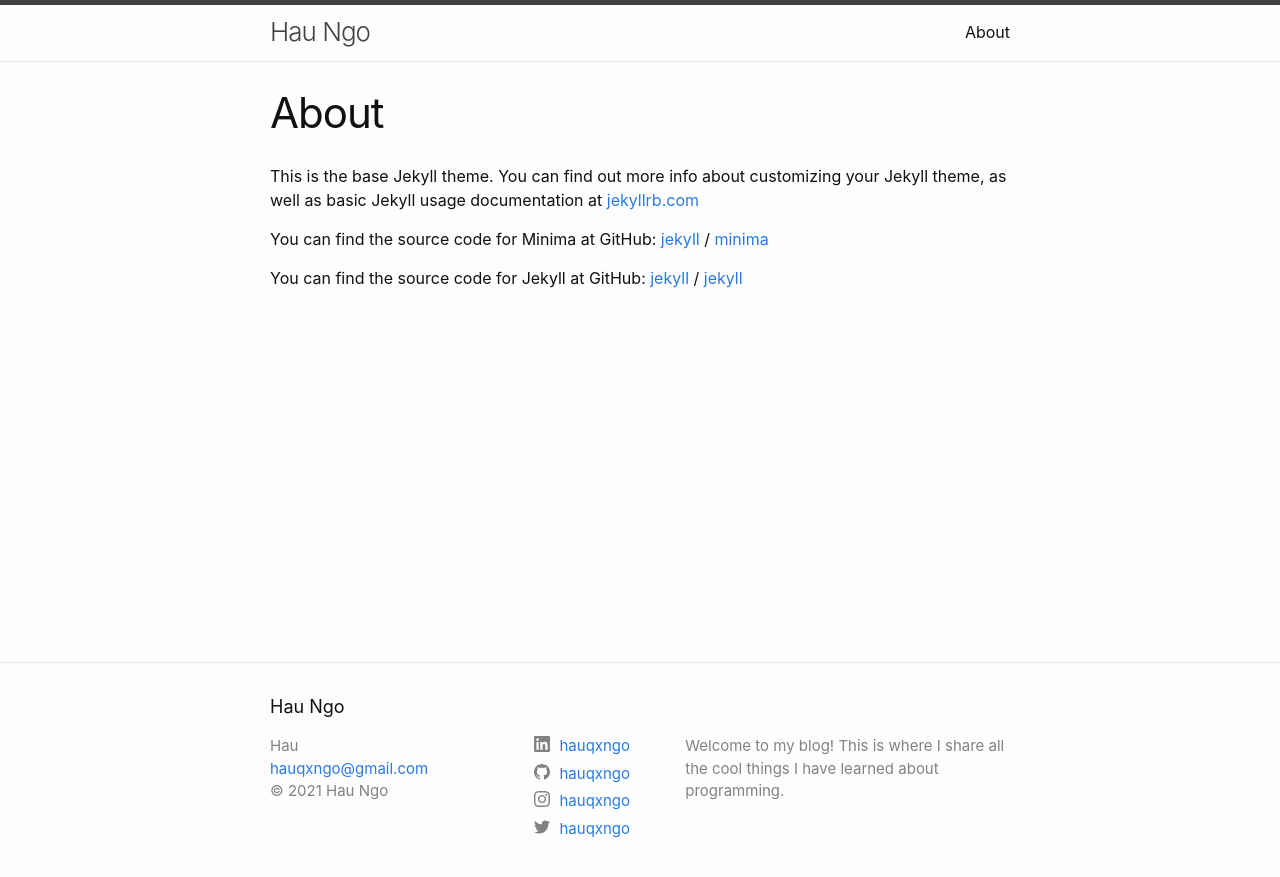
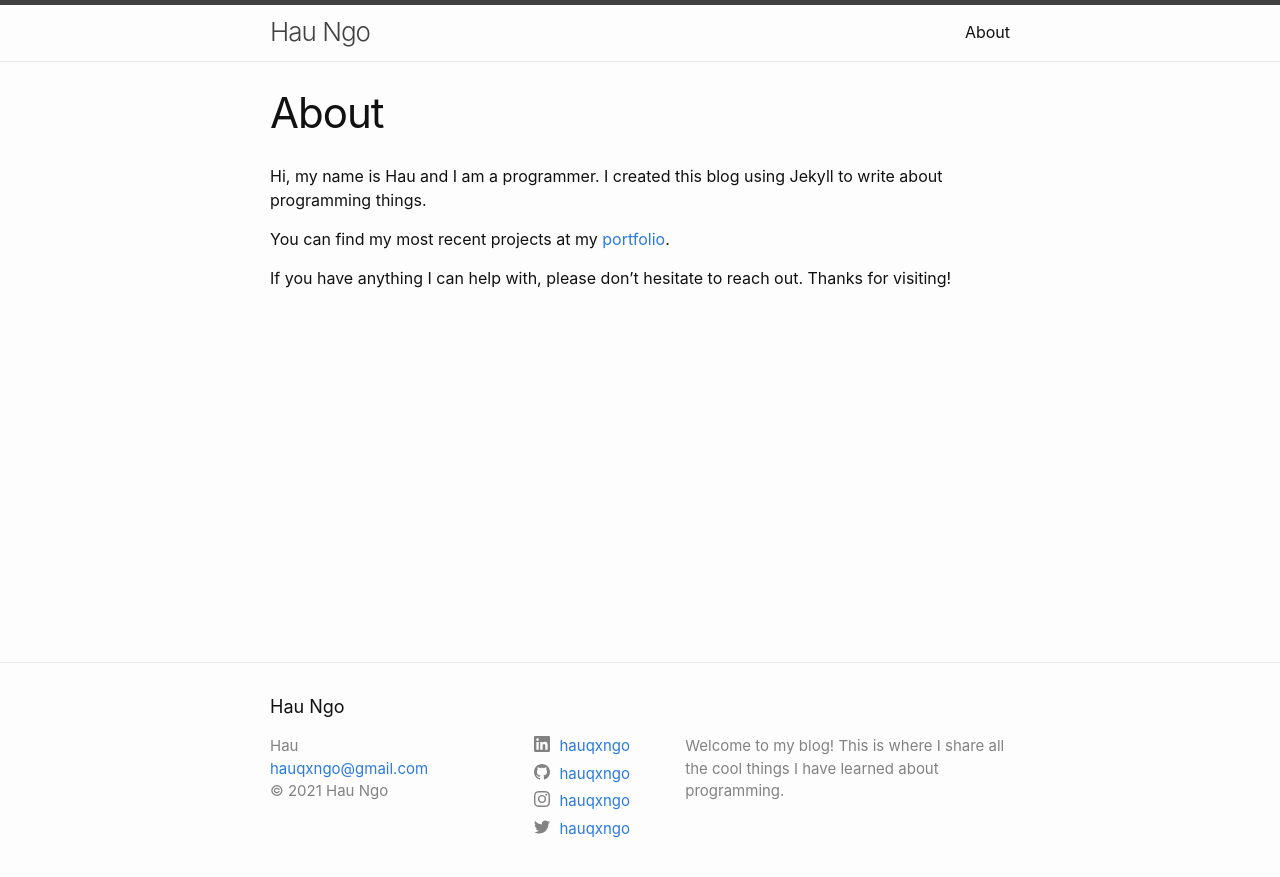
Before and after one commit to hauqxngo/blog, a Jekyll site: the page built from about.md, in a window 1280 px wide. Shown: the top 877 px of the page. Built offline with Jekyll 4.4.1, drawn with Linux system fonts in a browser that asks for light colours.

Commit message:
updated content

```diff
--- a/_layouts/home.html
+++ b/_layouts/home.html
@@ -28,7 +28,7 @@ layout: default
       {%- endfor -%}
     </ul>
 
-    <p class="rss-subscribe">subscribe <a href="{{ "/feed.xml" | relative_url }}">via RSS</a></p>
-  {%- endif -%}
+    <!-- <p class="rss-subscribe">subscribe <a href="{{ "/feed.xml" | relative_url }}">via RSS</a></p>
+  {%- endif -%} -->
 
 </div>
--- a/about.md
+++ b/about.md
@@ -4,15 +4,8 @@ title: About
 permalink: /about/
 ---
 
-This is the base Jekyll theme. You can find out more info about customizing your Jekyll theme, as well as basic Jekyll usage documentation at [jekyllrb.com](https://jekyllrb.com/)
+Hi, my name is Hau and I am a programmer. I created this blog using Jekyll to write about programming things.
 
-You can find the source code for Minima at GitHub:
-[jekyll][jekyll-organization] /
-[minima](https://github.com/jekyll/minima)
+You can find my most recent projects at my [portfolio](https://hauqxngo.com/).
 
-You can find the source code for Jekyll at GitHub:
-[jekyll][jekyll-organization] /
-[jekyll](https://github.com/jekyll/jekyll)
-
-
-[jekyll-organization]: https://github.com/jekyll
+If you have anything I can help with, please don't hesitate to reach out. Thanks for visiting!
```
Also changed, not shown: _posts/2021-08-13-my-first-post.md (+4 -0 lines), _posts/2021-08-13-welcome-to-jekyll.markdown (deleted, +0 -25 lines).
